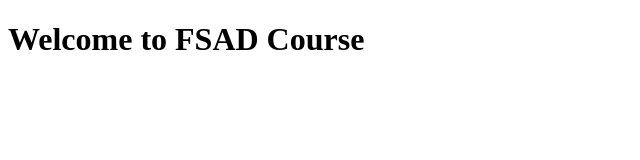
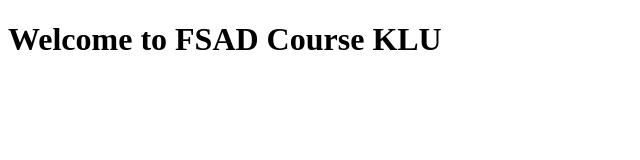
Before and after one commit to Koushik32964/fsadgitproject, a plain HTML site: page index.html in a window 1280 px wide. Shown: the whole page, without its empty margins (0-640 px from the left). Drawn offline with Linux system fonts and the light colour scheme.

Commit message:
Add 'KLU' to FSAD Course welcome heading

```diff
--- a/index.html
+++ b/index.html
@@ -6,6 +6,6 @@
     <title>Document</title>
 </head>
 <body>
-    <h1>Welcome to FSAD Course</h1>
+    <h1>Welcome to FSAD Course KLU</h1>
 </body>
 </html>
```
